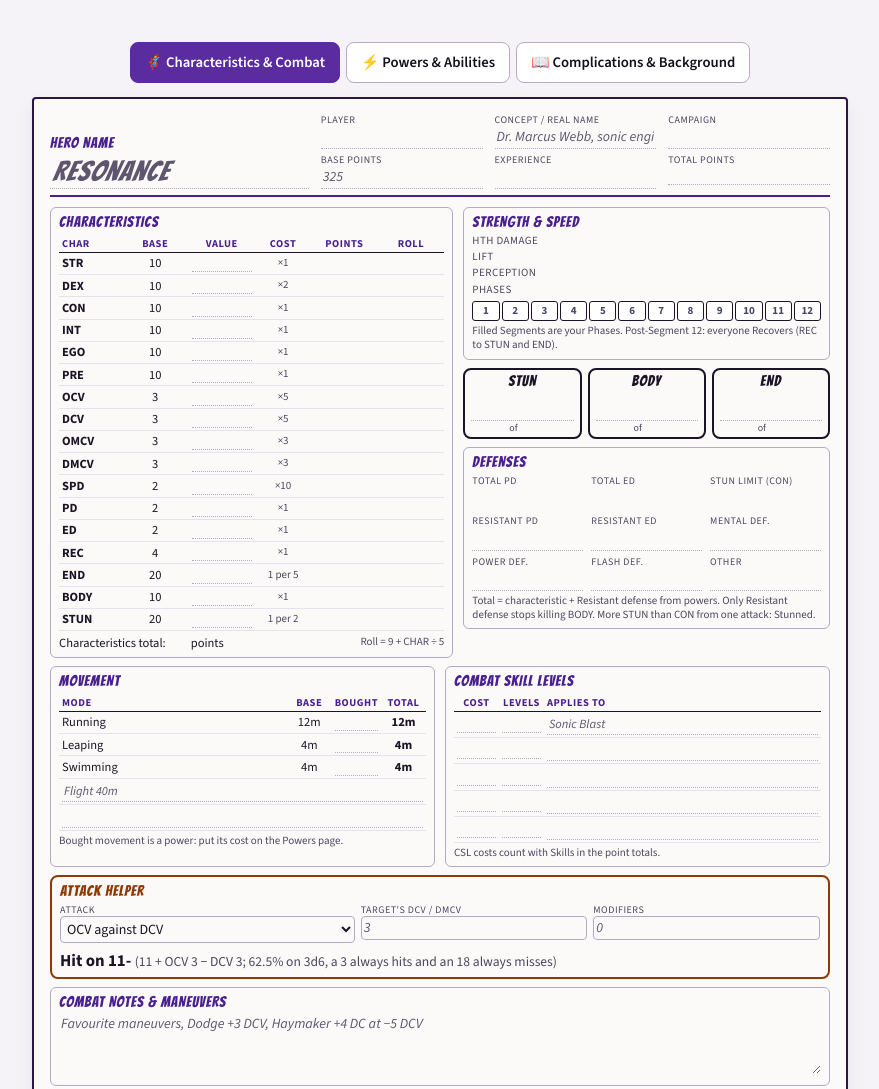
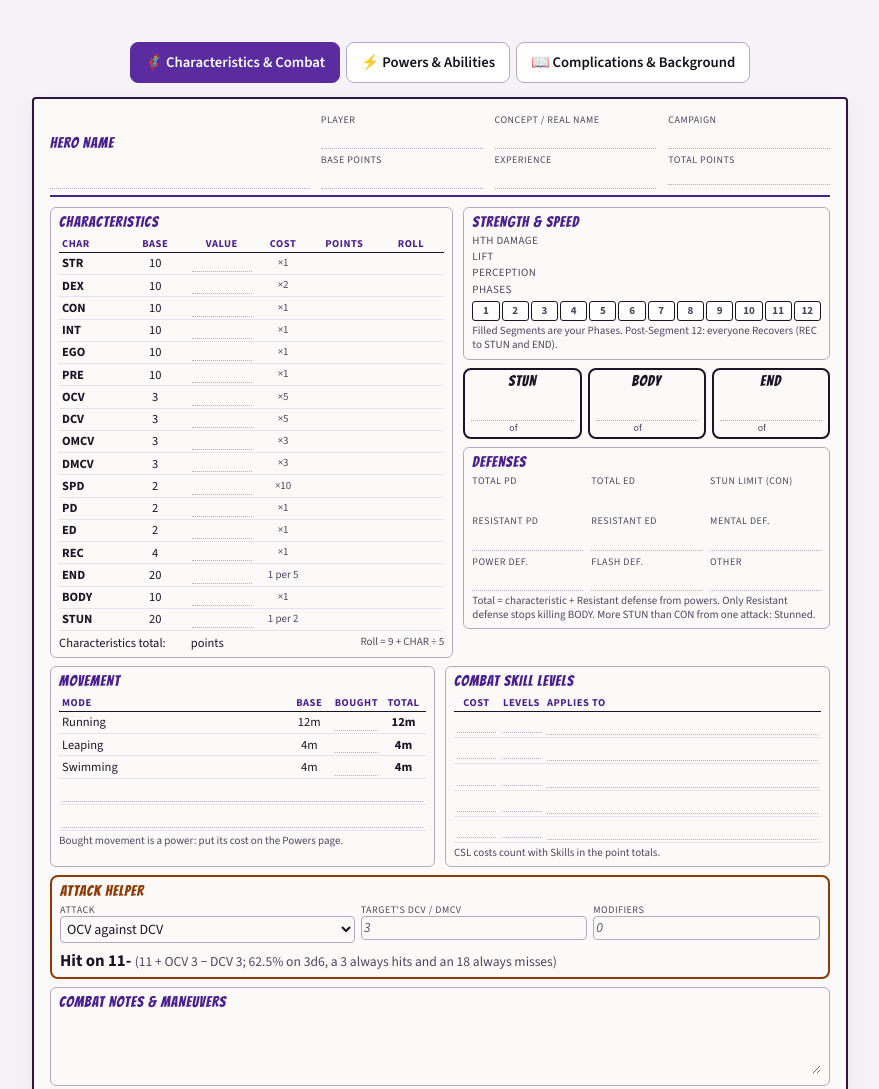
Before and after one commit to rmdelapaz/champions, a plain HTML site: page champions_character_sheet.html in a window 1280 px wide. Shown: the part 499-1588 px from the top of the page, without its empty margins (200-1079 px from the left). Drawn offline with nearby package versions, Linux system fonts and the light colour scheme.

Commit message:
Character sheet: remove example placeholder values

```diff
--- a/champions_character_sheet.html
+++ b/champions_character_sheet.html
@@ -183,11 +183,11 @@
             <!-- ===================== PAGE 1: CHARACTERISTICS & COMBAT ===================== -->
             <div class="page p-char">
                 <div class="head">
-                    <label class="name"><span class="lbl">Hero name</span><input type="text" name="name" maxlength="60" placeholder="Resonance"></label>
+                    <label class="name"><span class="lbl">Hero name</span><input type="text" name="name" maxlength="60"></label>
                     <label><small class="k">Player</small><input type="text" name="player"></label>
-                    <label><small class="k">Concept / real name</small><input type="text" name="concept" placeholder="Dr. Marcus Webb, sonic engineer"></label>
+                    <label><small class="k">Concept / real name</small><input type="text" name="concept"></label>
                     <label><small class="k">Campaign</small><input type="text" name="campaign"></label>
-                    <label><small class="k">Base points</small><input type="text" name="basePts" maxlength="5" inputmode="numeric" placeholder="325"></label>
+                    <label><small class="k">Base points</small><input type="text" name="basePts" maxlength="5" inputmode="numeric"></label>
                     <label><small class="k">Experience</small><input type="text" name="xp" maxlength="5" inputmode="numeric"></label>
                     <div><small class="k">Total points</small><span class="out" data-out="totalPts"></span></div>
                 </div>
@@ -240,7 +240,7 @@
                             <tr><td>Running</td><td class="c">12m</td><td class="c"><input type="text" name="runPlus" maxlength="4" inputmode="numeric" aria-label="Extra Running bought, metres"></td><td class="c"><span class="out" data-out="run"></span></td></tr>
                             <tr><td>Leaping</td><td class="c">4m</td><td class="c"><input type="text" name="leapPlus" maxlength="4" inputmode="numeric" aria-label="Extra Leaping bought, metres"></td><td class="c"><span class="out" data-out="leap"></span></td></tr>
                             <tr><td>Swimming</td><td class="c">4m</td><td class="c"><input type="text" name="swimPlus" maxlength="4" inputmode="numeric" aria-label="Extra Swimming bought, metres"></td><td class="c"><span class="out" data-out="swim"></span></td></tr>
-                            <tr><td colspan="4"><input type="text" name="move1" aria-label="Other movement 1" placeholder="Flight 40m"></td></tr>
+                            <tr><td colspan="4"><input type="text" name="move1" aria-label="Other movement 1"></td></tr>
                             <tr><td colspan="4"><input type="text" name="move2" aria-label="Other movement 2"></td></tr>
                         </tbody></table>
                         <p class="note">Bought movement is a power: put its cost on the Powers page.</p>
@@ -262,7 +262,7 @@
                     <div class="res" id="ahOut">—</div>
                 </div>
 
-                <div class="box grow" style="margin-top:8px"><span class="lbl">Combat Notes &amp; Maneuvers</span><textarea name="combatNotes" rows="3" placeholder="Favourite maneuvers, Dodge +3 DCV, Haymaker +4 DC at −5 DCV"></textarea></div>
+                <div class="box grow" style="margin-top:8px"><span class="lbl">Combat Notes &amp; Maneuvers</span><textarea name="combatNotes" rows="3"></textarea></div>
             </div>
 
             <!-- ===================== PAGE 2: POWERS & ABILITIES ===================== -->
@@ -314,7 +314,7 @@
                 <div class="head" style="grid-template-columns: 1.6fr 1fr 1fr">
                     <div class="name" style="grid-row:auto"><span class="lbl">Hero name</span><span class="val" data-mirror="name"></span></div>
                     <div><small class="k">Complication points</small><span class="out" data-out="compTotal"></span></div>
-                    <label><small class="k">Complications cap</small><input type="text" name="compCap" maxlength="4" inputmode="numeric" placeholder="75"></label>
+                    <label><small class="k">Complications cap</small><input type="text" name="compCap" maxlength="4" inputmode="numeric"></label>
                 </div>
                 <div class="box">
                     <span class="lbl">Complications</span>
@@ -325,7 +325,7 @@
                     <div class="stack">
                         <div class="box grow"><span class="lbl">Background &amp; Origin</span><textarea name="background" rows="5" placeholder="Who, what, where, when and why: the accident, the training or the heritage that made a hero"></textarea></div>
                         <div class="box grow"><span class="lbl">Personality</span><textarea name="personality" rows="3"></textarea></div>
-                        <div class="box"><span class="lbl">Quote</span><input type="text" name="quote" placeholder="&quot;Everybody, cover your ears.&quot;"></div>
+                        <div class="box"><span class="lbl">Quote</span><input type="text" name="quote"></div>
                         <div class="box grow"><span class="lbl">Appearance &amp; Costume</span><textarea name="appearance" rows="3"></textarea></div>
                     </div>
                     <div class="stack">
@@ -392,7 +392,7 @@
                 h += '<tr>' + cols.map(function (c) {
                     var nm = c[0] + i; FIELDS.push(nm);
                     return '<td' + (c[2] ? ' class="c"' : '') + (c[3] ? ' style="' + c[3] + '"' : '') + '><input type="text" name="' + nm + '"' + (c[2] ? ' maxlength="' + c[2] + '"' : '') +
-                        ' aria-label="' + c[1] + ' ' + i + '"' + (i === 1 && c[4] ? ' placeholder="' + c[4] + '"' : '') + '></td>';
+                        ' aria-label="' + c[1] + ' ' + i + '"' + '' + '></td>';
                 }).join('') + '</tr>';
             }
             $(host).innerHTML = h;
```
